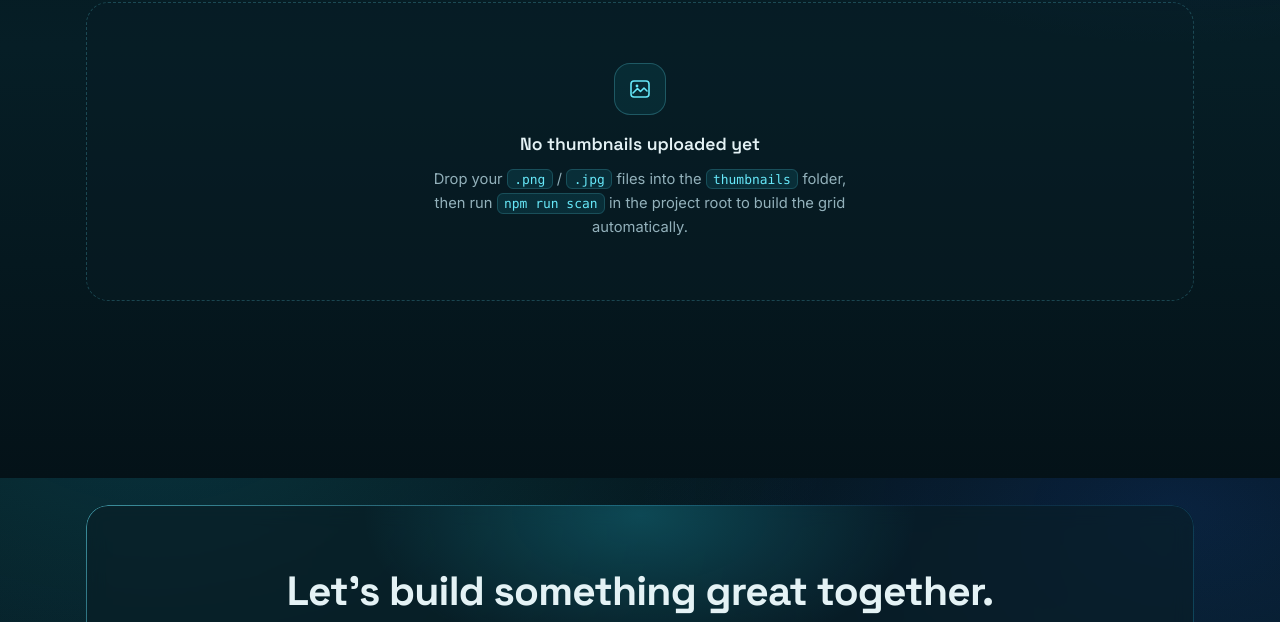
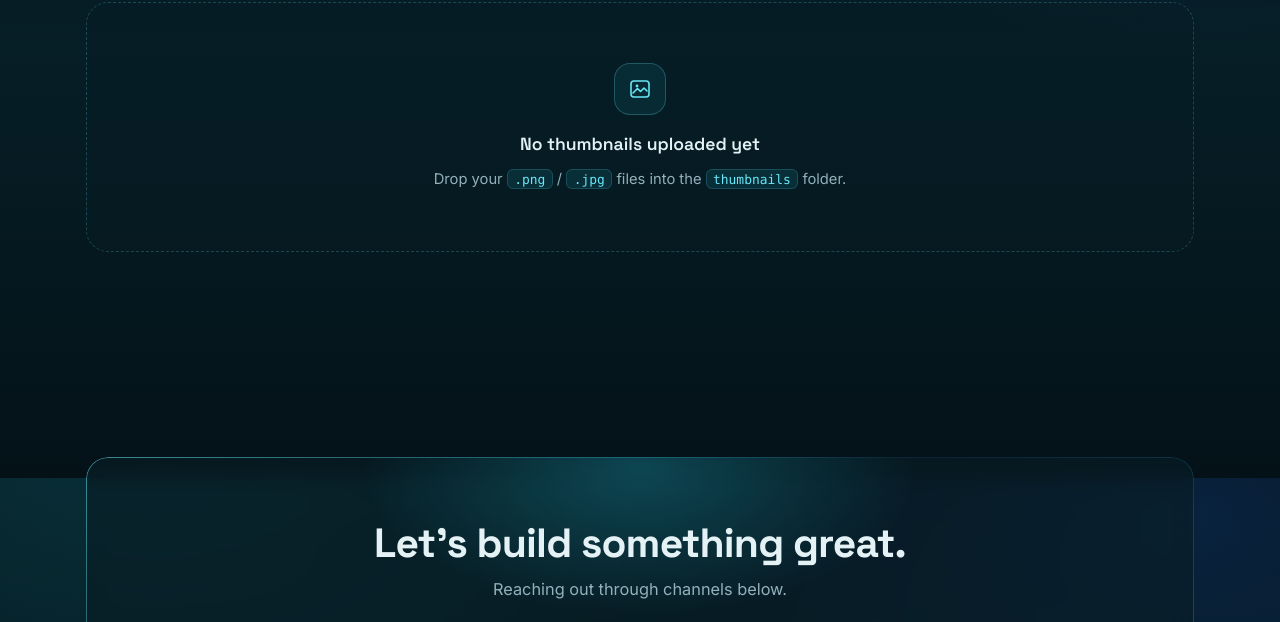
Before and after one commit to Notgrizy/portfolio, a website: page index.html in a window 1280 px wide. Shown: the part 1122-1744 px from the top of the page. Drawn offline with Linux system fonts and the light colour scheme.

Commit message:
Update portfolio text

```diff
--- a/index.html
+++ b/index.html
@@ -131,8 +131,7 @@
       <p class="empty__title">No thumbnails uploaded yet</p>
       <p class="empty__text">
         Drop your <code>.png</code> / <code>.jpg</code> files into the
-        <code>thumbnails</code> folder, then run <code>npm run scan</code> in the project
-        root to build the grid automatically.
+        <code>thumbnails</code> folder.
       </p>
     </div>
 
@@ -145,7 +144,7 @@
     <div class="card contact" data-reveal>
       <div class="contact__glow" aria-hidden="true"></div>
 
-      <h2 class="contact__title">Let's build something great together.</h2>
+      <h2 class="contact__title">Let's build something great.</h2>
       <p class="contact__sub">Reaching out through channels below.</p>
 
       <div class="contact__actions">
```
